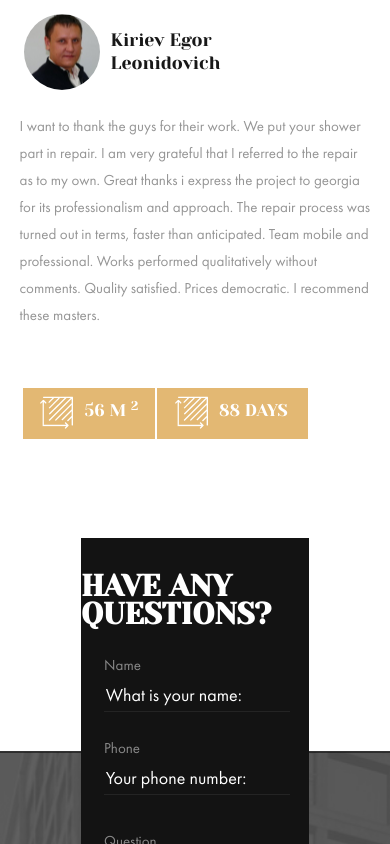
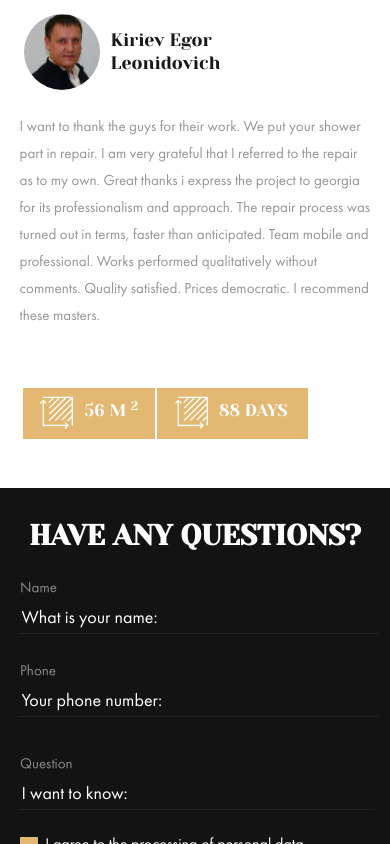
Before and after one commit to puchkovSasha/repair-design-project, a website: page src/index.html in a window 390 px wide. Shown: the part 11156-12000 px from the top of the page. Drawn offline with Linux system fonts and the light colour scheme.

Commit message:
feat: add  full @media popup

```diff
--- a/src/sass/_popup.sass
+++ b/src/sass/_popup.sass
@@ -60,13 +60,13 @@
     margin-right: 11%
 
 
-@media screen and ( max-width: 1262px )
-
-    .popup-form
-        width: 80%
-@media screen and ( max-width: 1010px  )
 
 
+
+@media screen and ( max-width: 1240px  )
+
+    .popup-form__item_name
+        flex-basis: 75%
     .popup-form__item_label:nth-child(2)
         margin-bottom: 28px
     .popup-form__item_name_top
@@ -77,5 +77,51 @@
         margin-top: 20px
 
         margin-bottom: 13px
-    .popup-form__item_label input
+
+@media screen and ( max-width:  975px)
+    .popup
+        margin-top: -50px
+
+@media screen and ( max-width:  740px)
+    .popup-text
+        max-width: 90%
+@media screen and ( max-width:  540px)
+    .popup-text
+        max-width: 95%
+    .popup-text
+        max-width: 100%
+        margin: 0
+    .popup-form
+        width: 80%
+    .popup-text
+        height: 470px
+@media screen and ( max-width:  450px)
+    .popup-text__title
+        font-size: 20px
+        line-height: 28px
+
+    .popup-form
         width: 100%
+    .popup
+        background-color: $bg-main
+        padding-bottom: 80px
+    .popup-text
+        height: 400px
+
+@media screen and ( max-width: 420px )
+    .popup-form__subtitle
+        margin-top: 68px
+        text-align: left
+        margin-bottom: 19px
+    .popup-form__button input
+        width: 100%
+
+    .popup-text
+        height: 470px
+    .popup-text__title
+        font-size: 19px
+@media screen and ( max-width: 375px )
+    .popup-form__subtitle
+        margin-top: 100px
+
+        margin-bottom: -17px
```
Also changed, not shown: src/css/main.css.
